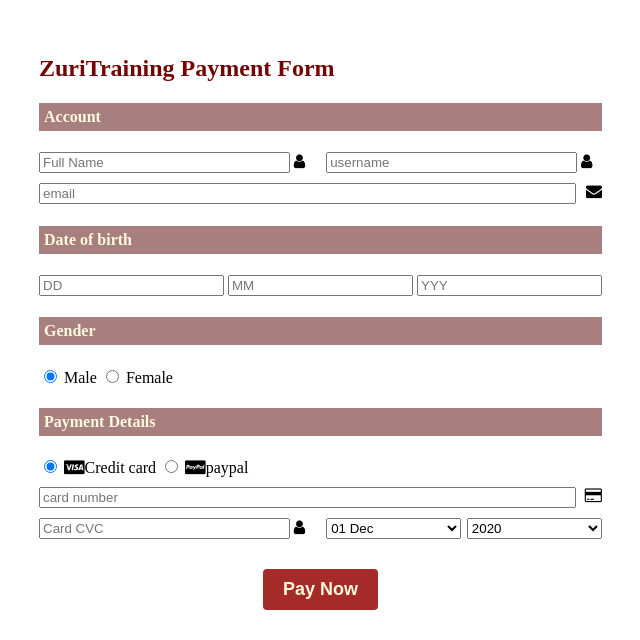
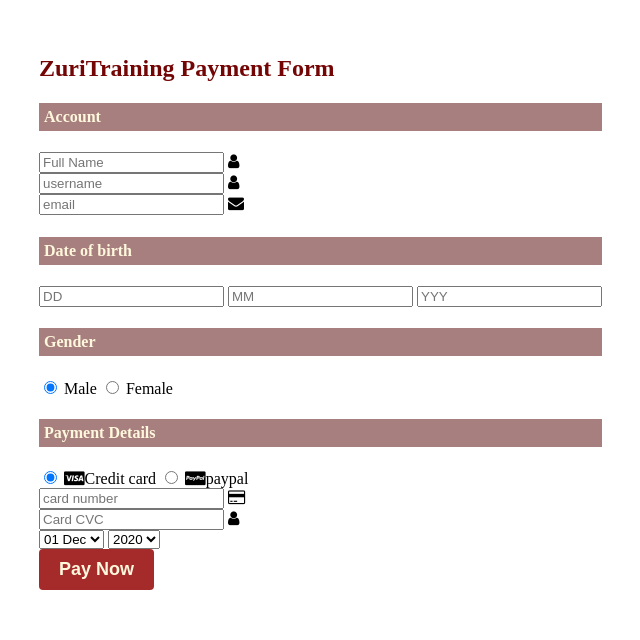
Before and after one commit to fatokiloni/payment_page, a plain HTML site: page index.html in a window 1280 px wide. Shown: the part 180-820 px from the top of the page, without its empty margins (448-1088 px from the left). Drawn offline with Linux system fonts and the light colour scheme.

Commit message:
original state

```diff
--- a/index.html
+++ b/index.html
@@ -15,7 +15,7 @@
     <h2>ZuriTraining Payment Form</h2>
     <form>
       <h4>Account</h4>
-      <div class="input-group" id="account-group">
+      <div class="input-group">
         <div class="input-box">
           <input type="text" placeholder="Full Name" required class="name">
           <i class="fa fa-user icon"></i>
@@ -26,24 +26,21 @@
         </div>
       </div>
       <div class="input-group">
-        <div class="input-box" id="email-box">
-          <input type="email" placeholder="email" required class="name" id="email">
+        <div class="input-box">
+          <input type="email" placeholder="email" required class="name">
           <i class="fa fa-envelope"></i>
         </div>
       </div>
 
-      <h4>Date of birth</h4>
       <div class="input-group">
         <div class="input-box">
+          <h4>Date of birth</h4>
           <input type="text" placeholder="DD" class="dob">
           <input type="text" placeholder="MM" class="dob">
           <input type="text" placeholder="YYY" class="dob">
         </div>
-      </div>
-
-      <h4>Gender</h4>
-      <div class="input-group">
         <div class="input-box">
+          <h4>Gender</h4>
           <input type="radio" name="gender" checked id="b1" class="radio">
           <label for="b1">Male</label>
           <input type="radio" name="gender" class="radio" id="b2">
@@ -51,9 +48,9 @@
         </div>
       </div>
 
-      <h4>Payment Details</h4>
-      <div class="input-group" id="payment-group">
+      <div class="input-group">
         <div class="input-box">
+          <h4>Payment Details</h4>
           <input type="radio" name="pay" id="bc1" checked class="radio">
           <label for="bc1">
             <span>
@@ -70,13 +67,13 @@
       </div>
 
       <div class="input-group">
-        <div class="input-box" id="card-box">
-          <input id="card-number" type="tel" class="name" placeholder="card number" required>
+        <div class="input-box">
+          <input type="tel" class="name" placeholder="card number" required>
           <i class="fa fa-credit-card icon"></i>
         </div>
       </div>
 
-      <div class="input-group" id="card-group">
+      <div class="input-group">
         <div class="input-box">
           <input type="tel" required placeholder="Card CVC">
           <i class="fa fa-user icon"></i>
@@ -95,8 +92,10 @@
         </div>
       </div>
 
-      <div class="input-box" id="button-container">
-        <button type="submit">Pay Now</button>
+      <div class="input-group">
+        <div class="input-box">
+          <button type="submit">Pay Now</button>
+        </div>
       </div>
 
     </form>
```
